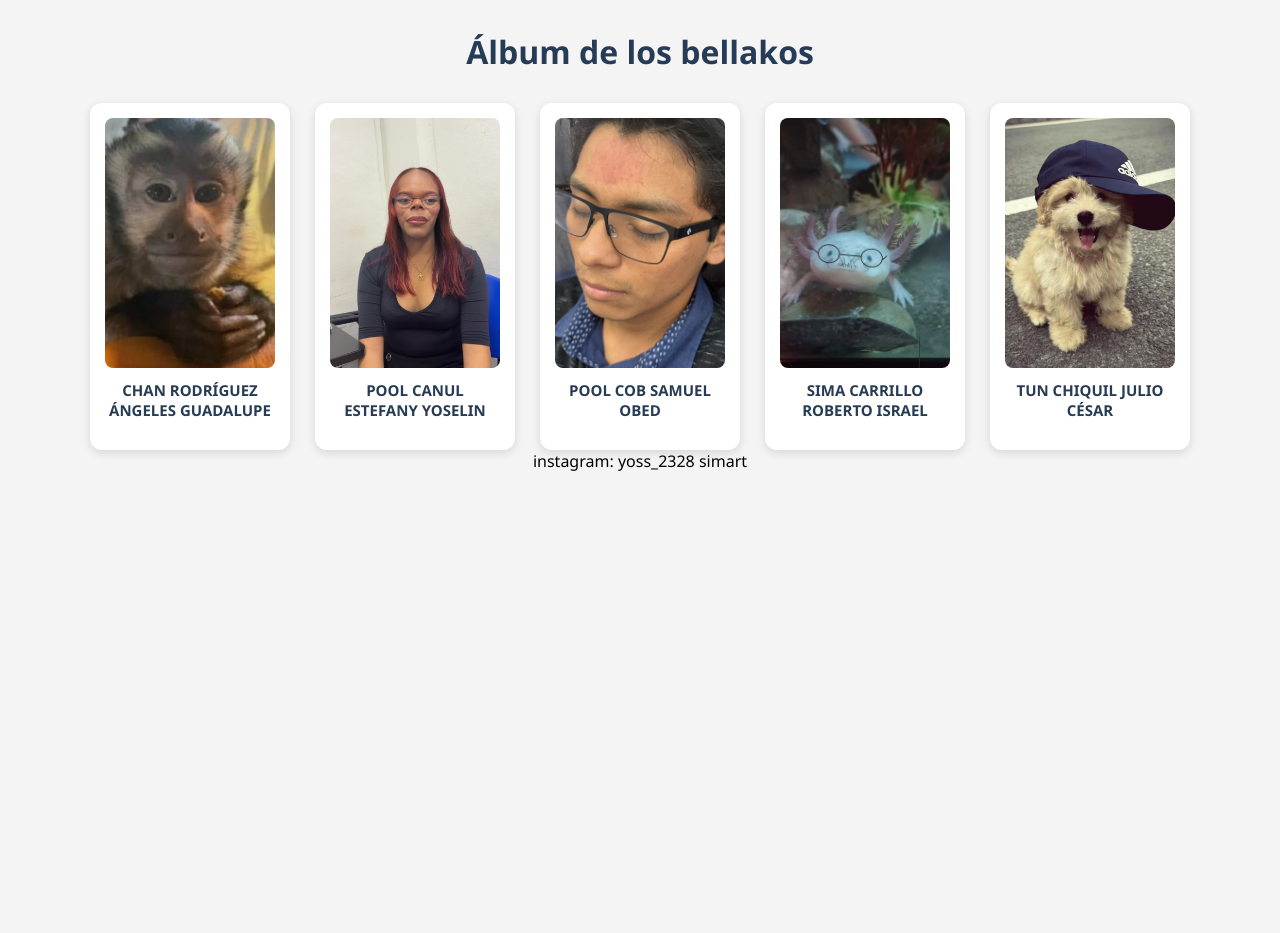
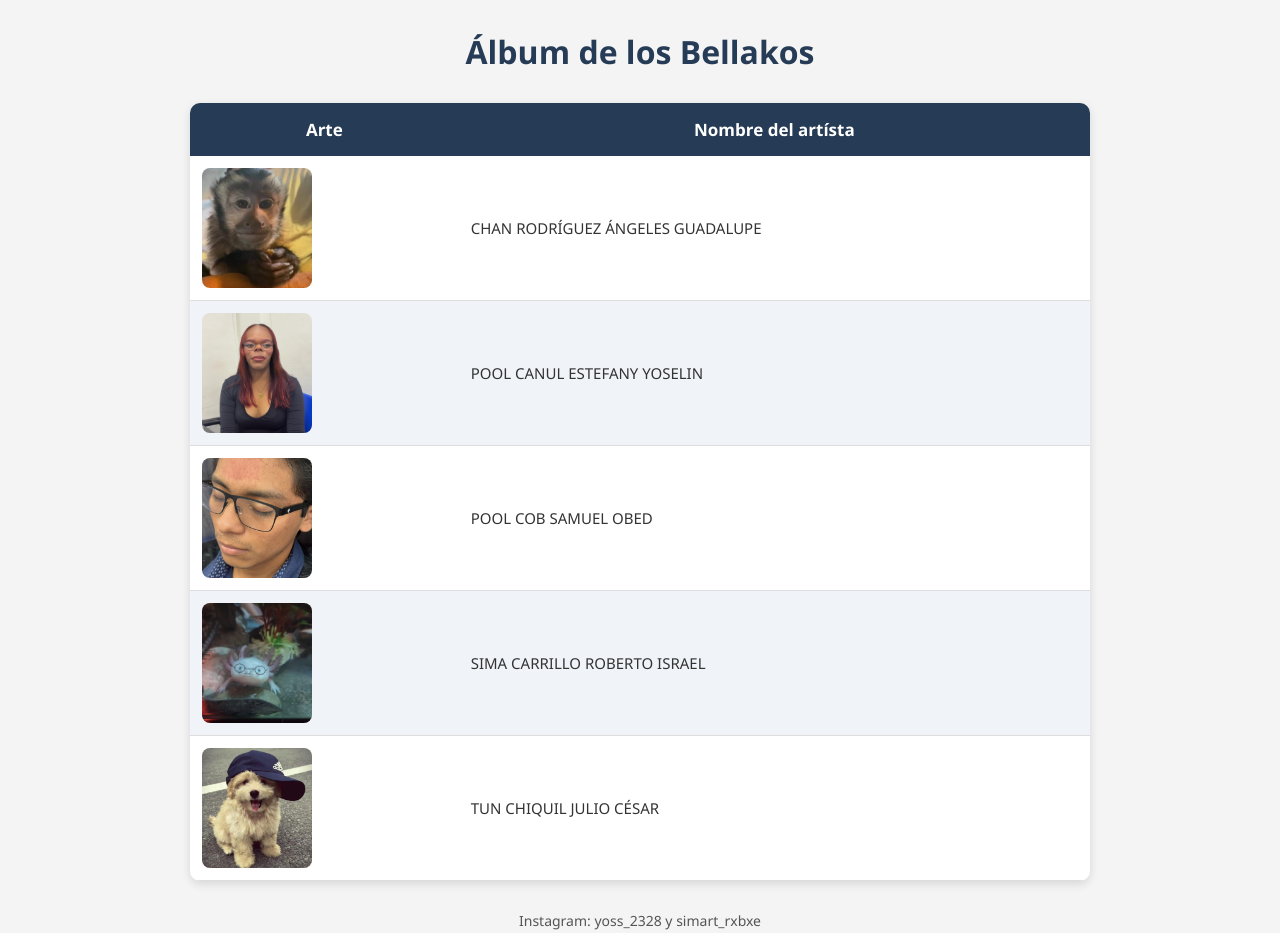
Before and after one commit to samuelpool07/samuelpool07.github.io, a plain HTML site: page index.html in a window 1280 px wide. Before the commit the page ends 800 px from the top, so only its background shows below. Drawn offline with Linux system fonts and the light colour scheme.

Commit message:
Update index.html

```diff
--- a/index.html
+++ b/index.html
@@ -1,4 +1,3 @@
-<html>
                <html lang="es">
 <head>
     <meta charset="UTF-8">
@@ -19,78 +18,112 @@
             margin-bottom: 30px;
         }
 
-        .galeria {
-            display: grid;
-            grid-template-columns: repeat(auto-fit, minmax(200px, 1fr));
-            gap: 25px;
-            max-width: 1100px;
+        table {
+            width: 100%;
+            max-width: 900px;
             margin: auto;
+            border-collapse: collapse;
+            background-color: white;
+            box-shadow: 0 3px 10px rgba(0,0,0,0.12);
+            border-radius: 10px;
+            overflow: hidden;
         }
 
-        .alumno {
-            background: white;
+        th {
+            background-color: #263b55;
+            color: white;
             padding: 15px;
-            border-radius: 12px;
-            box-shadow: 0 3px 10px rgba(0,0,0,0.12);
+            font-size: 17px;
         }
 
-        .alumno img {
-            width: 100%;
-            height: 250px;
+        td {
+            padding: 12px;
+            border-bottom: 1px solid #ddd;
+            font-size: 15px;
+            color: #333;
+        }
+
+        tr:nth-child(even) {
+            background-color: #f0f3f7;
+        }
+
+        tr:hover {
+            background-color: #e3eaf2;
+        }
+
+        td img {
+            width: 110px;
+            height: 120px;
             object-fit: cover;
             border-radius: 8px;
         }
 
-        .alumno h3 {
-            color: #263b55;
-            font-size: 15px;
-            margin-top: 12px;
+        footer {
+            margin-top: 30px;
+            color: #555;
+            font-size: 14px;
         }
     </style>
 </head>
 
 <body>
 
-    <h1>Álbum de los bellakos</h1>
+    <h1>Álbum de los Bellakos</h1>
 
-    <div class="galeria">
+    <table>
+        <thead>
+            <tr>
+                <th>Arte</th>
+                <th>Nombre del artísta</th>
+            </tr>
+        </thead>
 
-        <div class="alumno">
+        <tbody>
+            <tr>
+                <td>
                     <img src="https://raw.githubusercontent.com/samuelpool07/samuelpool07.github.io/fe5790b7c75c997adc095cd386a6bf3652c2cba4/imagenes/CHAN%20RODRIGUEZ%20ANGELES%20GUADALUPE.jpeg"
                     alt="Chan Rodríguez Ángeles Guadalupe">
-            <h3>CHAN RODRÍGUEZ ÁNGELES GUADALUPE</h3>
-        </div>
+                </td>
+                <td>CHAN RODRÍGUEZ ÁNGELES GUADALUPE</td>
+            </tr>
 
-        <div class="alumno">
+            <tr>
+                <td>
                     <img src="https://raw.githubusercontent.com/samuelpool07/samuelpool07.github.io/fe5790b7c75c997adc095cd386a6bf3652c2cba4/imagenes/POOL%20CANUL%20ESTEFANY%20YOSELIN.jpeg"
                     alt="Pool Canul Estefany Yoselin">
-            <h3>POOL CANUL ESTEFANY YOSELIN</h3>
-        </div>
+                </td>
+                <td>POOL CANUL ESTEFANY YOSELIN</td>
+            </tr>
 
-        <div class="alumno">
+            <tr>
+                <td>
                     <img src="https://raw.githubusercontent.com/samuelpool07/samuelpool07.github.io/fe5790b7c75c997adc095cd386a6bf3652c2cba4/imagenes/POOL%20COB%20SAMUEL%20OBED.jpeg"
                     alt="Pool Cob Samuel Obed">
-            <h3>POOL COB SAMUEL OBED</h3>
-        </div>
+                </td>
+                <td>POOL COB SAMUEL OBED</td>
+            </tr>
 
-        <div class="alumno">
+            <tr>
+                <td>
                     <img src="https://raw.githubusercontent.com/samuelpool07/samuelpool07.github.io/fe5790b7c75c997adc095cd386a6bf3652c2cba4/imagenes/SIMA%20CARRILLO%20ROBERTO%20ISRAEL.jpeg"
                     alt="Sima Carrillo Roberto Israel">
-            <h3>SIMA CARRILLO ROBERTO ISRAEL</h3>
-        </div>
+                </td>
+                <td>SIMA CARRILLO ROBERTO ISRAEL</td>
+            </tr>
 
-        <div class="alumno">
+            <tr>
+                <td>
                     <img src="https://raw.githubusercontent.com/samuelpool07/samuelpool07.github.io/fe5790b7c75c997adc095cd386a6bf3652c2cba4/imagenes/TUN%20CHIQUIL%20JULIO%20CESAR.jpeg"
                     alt="Tun Chiquil Julio César">
-            <h3>TUN CHIQUIL JULIO CÉSAR</h3>
-        </div>
+                </td>
+                <td>TUN CHIQUIL JULIO CÉSAR</td>
+            </tr>
+        </tbody>
+    </table>
 
-    </div>
+    <footer>
+        Instagram: yoss_2328 y simart_rxbxe
+    </footer>
 
 </body>
-
-<footer>
-    instagram: yoss_2328 simart
-</footer>
-
 </html>
```
Lines whose indentation alone changed are shown as unchanged.
